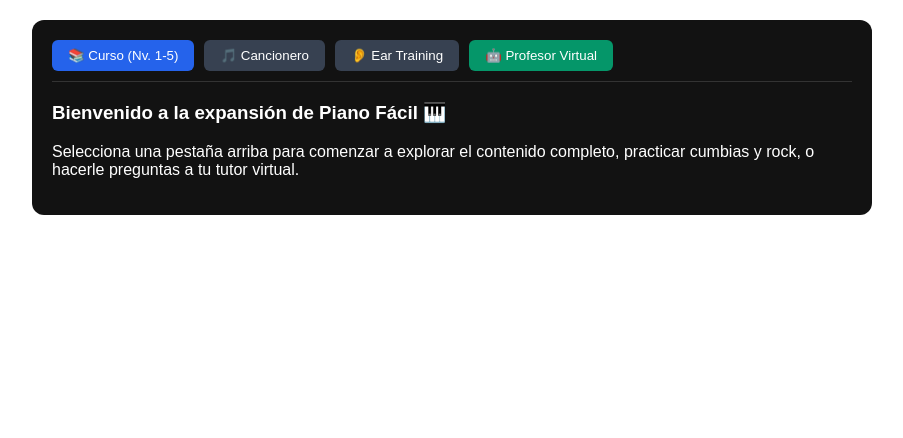
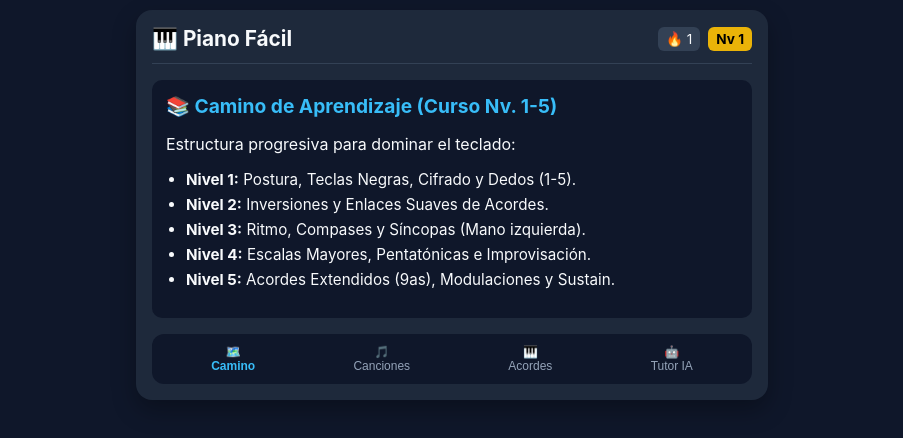
Before and after one commit to soonicdj1303-dot/piano-facil2.0, a plain HTML site: page index.html in a window 1280 px wide. Shown: the whole page, without its empty margins (188-1091 px from the left). Drawn offline with Linux system fonts and the light colour scheme.

Commit message:
Update index.html

```diff
--- a/index.html
+++ b/index.html
@@ -1,54 +1,154 @@
-<!-- SECCIÓN DE EXPANSIÓN: CURSO, CANCIONERO Y PROFESOR VIRTUAL -->
-<div id="piano-expansion-app" style="font-family: sans-serif; padding: 20px; background: #121212; color: #fff; border-radius: 12px; max-width: 800px; margin: 20px auto;">
+<!DOCTYPE html>
+<html lang="es">
+<head>
+    <meta charset="UTF-8">
+    <meta name="viewport" content="width=device-width, initial-scale=1.0">
+    <title>Piano Fácil - Completo</title>
+    <style>
+        body {
+            font-family: -apple-system, BlinkMacSystemFont, "Segoe UI", Roboto, sans-serif;
+            background-color: #0f172a;
+            color: #f8fafc;
+            margin: 0;
+            padding: 10px;
+            display: flex;
+            flex-direction: column;
+            align-items: center;
+        }
+        .container {
+            width: 100%;
+            max-width: 600px;
+            background: #1e293b;
+            border-radius: 16px;
+            padding: 16px;
+            box-shadow: 0 10px 25px rgba(0,0,0,0.3);
+        }
+        .header {
+            display: flex;
+            justify-content: space-between;
+            align-items: center;
+            border-bottom: 1px solid #334155;
+            padding-bottom: 12px;
+            margin-bottom: 16px;
+        }
+        .nav-bottom {
+            display: flex;
+            justify-content: space-around;
+            background: #0f172a;
+            padding: 10px;
+            border-radius: 12px;
+            margin-top: 16px;
+        }
+        .nav-btn {
+            background: none;
+            border: none;
+            color: #94a3b8;
+            cursor: pointer;
+            display: flex;
+            flex-direction: column;
+            align-items: center;
+            font-size: 12px;
+        }
+        .nav-btn.active {
+            color: #38bdf8;
+            font-weight: bold;
+        }
+        .content-card {
+            background: #0f172a;
+            padding: 14px;
+            border-radius: 10px;
+            margin-top: 10px;
+            min-height: 180px;
+        }
+        h2 { margin-top: 0; font-size: 1.2rem; color: #38bdf8; }
+        ul { padding-left: 20px; font-size: 0.95rem; }
+        li { margin-bottom: 6px; }
+    </style>
+</head>
+<body>
 
-    <!-- Navegación Superior de Módulos -->
-    <div style="display: flex; gap: 10px; margin-bottom: 20px; border-bottom: 1px solid #333; padding-bottom: 10px;">
-        <button onclick="cambiarModulo('curso')" style="background: #2563eb; color: white; border: none; padding: 8px 16px; border-radius: 6px; cursor: pointer;">📚 Curso (Nv. 1-5)</button>
-        <button onclick="cambiarModulo('cancionero')" style="background: #374151; color: white; border: none; padding: 8px 16px; border-radius: 6px; cursor: pointer;">🎵 Cancionero</button>
-        <button onclick="cambiarModulo('oido')" style="background: #374151; color: white; border: none; padding: 8px 16px; border-radius: 6px; cursor: pointer;">👂 Ear Training</button>
-        <button onclick="cambiarModulo('profesor')" style="background: #059669; color: white; border: none; padding: 8px 16px; border-radius: 6px; cursor: pointer;">🤖 Profesor Virtual</button>
+    <div class="container">
+        <!-- Cabecera -->
+        <div class="header">
+            <div>
+                <h1 style="margin: 0; font-size: 1.3rem;">🎹 Piano Fácil</h1>
+            </div>
+            <div style="display: flex; gap: 8px;">
+                <span style="background: #334155; padding: 4px 8px; border-radius: 6px; font-size: 0.85rem;">🔥 1</span>
+                <span style="background: #eab308; color: #000; padding: 4px 8px; border-radius: 6px; font-size: 0.85rem; font-weight: bold;">Nv 1</span>
+            </div>
         </div>
 
-    <!-- Contenedor Dinámico -->
-    <div id="contenido-modulo">
-        <h3>Bienvenido a la expansión de Piano Fácil 🎹</h3>
-        <p>Selecciona una pestaña arriba para comenzar a explorar el contenido completo, practicar cumbias y rock, o hacerle preguntas a tu tutor virtual.</p>
+        <!-- Contenido Dinámico según la pestaña inferior -->
+        <div id="vista-principal" class="content-card">
+            <h2>📚 Camino de Aprendizaje (Curso Nv. 1-5)</h2>
+            <p>Estructura progresiva para dominar el teclado:</p>
+            <ul>
+                <li><b>Nivel 1:</b> Postura, Teclas Negras, Cifrado y Dedos (1-5).</li>
+                <li><b>Nivel 2:</b> Inversiones y Enlaces Suaves de Acordes.</li>
+                <li><b>Nivel 3:</b> Ritmo, Compases y Síncopas (Mano izquierda).</li>
+                <li><b>Nivel 4:</b> Escalas Mayores, Pentatónicas e Improvisación.</li>
+                <li><b>Nivel 5:</b> Acordes Extendidos (9as), Modulaciones y Sustain.</li>
+            </ul>
         </div>
 
+        <!-- Barra de Navegación Inferior -->
+        <div class="nav-bottom">
+            <button class="nav-btn active" onclick="cambiarVista('camino', this)">
+                <span>🗺️</span> Camino
+            </button>
+            <button class="nav-btn" onclick="cambiarVista('canciones', this)">
+                <span>🎵</span> Canciones
+            </button>
+            <button class="nav-btn" onclick="cambiarVista('acordes', this)">
+                <span>🎹</span> Acordes
+            </button>
+            <button class="nav-btn" onclick="cambiarVista('profesor', this)">
+                <span>🤖</span> Tutor IA
+            </button>
+        </div>
     </div>
 
     <script>
-    function cambiarModulo(tipo) {
-        const contenedor = document.getElementById('contenido-modulo');
+        function cambiarVista(vista, elemento) {
+            // Cambiar estilos de botones
+            document.querySelectorAll('.nav-btn').forEach(btn => btn.classList.remove('active'));
+            elemento.classList.add('active');
 
-        if (tipo === 'curso') {
+            const contenedor = document.getElementById('vista-principal');
+
+            if (vista === 'camino') {
                 contenedor.innerHTML = `
-                <h3>📚 Curso Completo de Piano (Niveles 1 al 5)</h3>
+                    <h2>📚 Camino de Aprendizaje (Curso Nv. 1-5)</h2>
+                    <p>Estructura progresiva para dominar el teclado:</p>
                     <ul>
-                    <li><b>Nivel 1:</b> Postura, Teclas Negras, Cifrado Americano y Dedos 1-5.</li>
-                    <li><b>Nivel 2:</b> Inversiones de Acordes y Voice Leading (Enlaces suaves).</li>
-                    <li><b>Nivel 3:</b> Ritmo, Compases (4/4 y 3/4) y Síncopas para mano izquierda.</li>
+                        <li><b>Nivel 1:</b> Postura, Teclas Negras, Cifrado y Dedos (1-5).</li>
+                        <li><b>Nivel 2:</b> Inversiones y Enlaces Suaves de Acordes.</li>
+                        <li><b>Nivel 3:</b> Ritmo, Compases y Síncopas (Mano izquierda).</li>
                         <li><b>Nivel 4:</b> Escalas Mayores, Pentatónicas e Improvisación.</li>
-                    <li><b>Nivel 5:</b> Acordes Extendidos (9as, maj7), Modulaciones y Pedal de Sustain.</li>
+                        <li><b>Nivel 5:</b> Acordes Extendidos (9as), Modulaciones y Sustain.</li>
                     </ul>`;
-        } else if (tipo === 'cancionero') {
+            } else if (vista === 'canciones') {
                 contenedor.innerHTML = `
-                <h3>🎵 Cancionero Ampliado</h3>
-                <p><b>Cumbia Argentina:</b> "Una Cerveza" (Am), "No Te Creas Tan Importante" (C).</p>
-                <p><b>Rock Nacional & Pop:</b> "De Música Ligera" (Bm), "Persiana Americana" (Em), "Let It Be" (C).</p>`;
-        } else if (tipo === 'oido') {
+                    <h2>🎵 Cancionero Ampliado</h2>
+                    <p><b>🇦🇷 Cumbia Argentina:</b> "Una Cerveza" (Am), "No Te Creas Tan Importante" (C).</p>
+                    <p><b>🎸 Rock Nacional y Pop:</b> "De Música Ligera" (Bm), "Persiana Americana" (Em), "Let It Be" (C).</p>
+                    <p style="font-size: 0.85rem; color: #94a3b8;">* Incluye tips de ritmo y acompañamiento para cada tema.</p>`;
+            } else if (vista === 'acordes') {
                 contenedor.innerHTML = `
-                <h3>👂 Guías de Entrenamiento Auditivo y Tips</h3>
-                <p>• <b>Intervalos:</b> Aprende a reconocer segundas, terceras y quintas de oído.</p>
-                <p>• <b>Colores de Acordes:</b> Distingue la alegría del Mayor y la melancolía del Menor.</p>
-                <p>• <b>Tip Pro:</b> La velocidad nace de la relajación y el uso correcto del metrónomo.</p>`;
-        } else if (tipo === 'profesor') {
+                    <h2>🎹 Panel de Acordes y Ear Training</h2>
+                    <p>• <b>Tipos:</b> Mayor, Menor, Séptima, Disminuido.</p>
+                    <p>• <b>Inversiones:</b> Fundamental, 1ª y 2ª inversión en tiempo real.</p>
+                    <p>• <b>Entrenamiento Auditivo:</b> Aprende a reconocer intervalos y colores de acordes.</p>`;
+            } else if (vista === 'profesor') {
                 contenedor.innerHTML = `
-                <h3>🤖 Profesor Virtual (Tutor IA)</h3>
-                <p>¿Tienes dudas con una inversión o una digitación?</p>
-                <div style="background: #1e1e1e; padding: 10px; border-radius: 6px; margin-top: 10px;">
-                    <p style="color: #10b981; margin: 0;"><b>Tutor:</b> ¡Hola! Estoy listo para ayudarte a practicar hoy. ¿Qué lección o canción te gustaría revisar?</p>
+                    <h2>🤖 Profesor Virtual (Tutor IA)</h2>
+                    <p>¿Tienes dudas con una digitación o una escala?</p>
+                    <div style="background: #1e293b; border: 1px solid #334155; padding: 10px; border-radius: 8px; margin-top: 10px;">
+                        <p style="color: #38bdf8; margin: 0; font-size: 0.9rem;"><b>Tutor:</b> ¡Hola! Pregúntame lo que necesites sobre teoría musical, canciones o cómo practicar tus inversiones hoy.</p>
                     </div>`;
             }
         }
     </script>
+</body>
+</html>
```
Lines whose indentation alone changed are shown as unchanged.
